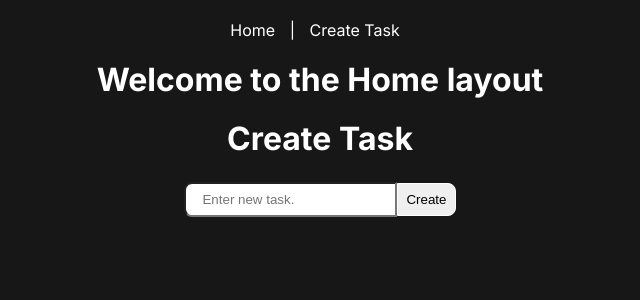
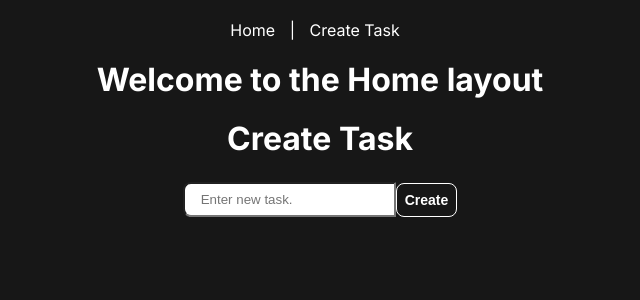
Before and after one commit to alfav23/NextJS-CRUD-SSR, a Next.js app: page /create in a window 1280 px wide. Shown: the top 300 px of the page, without its empty margins (320-960 px from the left). Built offline with nearby package versions, Linux system fonts and the light colour scheme.

Commit message:
styling and functionality

```diff
--- a/app/create/page.jsx
+++ b/app/create/page.jsx
@@ -20,13 +20,11 @@ const CreateTask = () => {
 
         if (response.ok) {
             // print success message
-            return(
-                <div>"Added task: {title}
-                    <a href="/">View tasks</a>
-                </div>
-            );
+            alert(
+                `Added "${title}" to Tasks List.`
+            )
             // reload window to reset create task input box
-            window.location.reload();
+            // window.location.reload();
             // push new task to home page
             router.push('/')
 
--- a/app/globals.css
+++ b/app/globals.css
@@ -61,3 +61,39 @@ nav a:first-of-type {
 main {
   padding: 20px;
 }
+
+li{
+  display: flex;
+  justify-content: space-between;
+  align-items: center;
+  text-decoration: none;
+  padding-bottom: 1rem;
+  border-bottom: 2px solid #ffffff;
+}
+
+button {
+  font-size: 14px;
+  font-weight: bold;
+  display: inline-flex;
+  justify-content: flex-end;
+  align-items: center;
+  margin-left: 1rem;
+  border: 2px solid #ffffff;
+  border-radius: 8px;
+  padding:.25rem .5rem;
+  background: transparent;
+  color: #ffffff;
+  cursor: pointer;
+}
+
+button:hover{
+  border: 2px solid #363636;
+  color: #363636;
+  box-shadow: inset -3px 3px 2px rgb(144, 142, 142);
+  background-color: #ffffff;
+}
+
+Link {
+  background: none;
+  border: none;
+}
```
Also changed, not shown: app/edit/[id]/page.jsx (added, +8 -0 lines), app/page.jsx (+8 -1 lines), components/TaskList.jsx (added).
